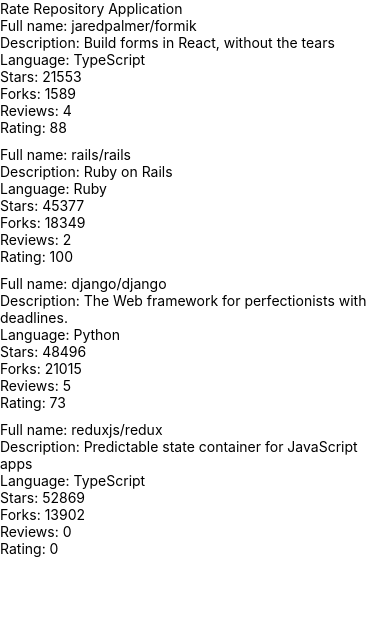
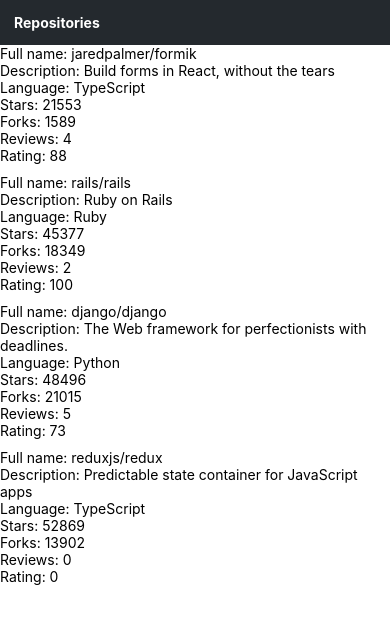
Before and after one commit to janimaenpaa/rate-repository-app, a React Native app: screen / in a window 390 px wide. Shown: the top 624 px of the page. Built offline with nearby package versions, Linux system fonts and the light colour scheme.

Commit message:
Done 10.4: Add appbar and theme

```diff
--- /dev/null
+++ b/src/components/AppBar.jsx
@@ -0,0 +1,36 @@
+import React from "react";
+import { View, StyleSheet, Text, TouchableWithoutFeedback } from "react-native";
+import Constants from "expo-constants";
+import { theme } from "../theme";
+
+const styles = StyleSheet.create({
+  container: {
+    paddingTop: Constants.statusBarHeight,
+    // ...
+    backgroundColor: theme.appBarColor,
+  },
+  tabText: {
+    color: "white",
+    padding: 14,
+    fontWeight: "700",
+  },
+  // ...
+});
+
+const Tab = ({ text }) => {
+  return (
+    <TouchableWithoutFeedback>
+      <Text style={styles.tabText}>{text}</Text>
+    </TouchableWithoutFeedback>
+  );
+};
+
+const AppBar = () => {
+  return (
+    <View style={styles.container}>
+      <Tab text="Repositories" />
+    </View>
+  );
+};
+
+export default AppBar;
--- a/src/components/Main.jsx
+++ b/src/components/Main.jsx
@@ -1,11 +1,10 @@
 import React from "react";
-import Constants from "expo-constants";
 import { Text, StyleSheet, View } from "react-native";
 import RepositoryList from "./RepositoryList"
+import AppBar from "./AppBar";
 
 const styles = StyleSheet.create({
   container: {
-    marginTop: Constants.statusBarHeight,
     flexGrow: 1,
     flexShrink: 1,
   },
@@ -14,7 +13,7 @@ const styles = StyleSheet.create({
 const Main = () => {
   return (
     <View style={styles.container}>
-      <Text>Rate Repository Application</Text>
+      <AppBar />
       <RepositoryList />
     </View>
   );
--- /dev/null
+++ b/src/theme.js
@@ -0,0 +1,3 @@
+export const theme = {
+  appBarColor: "#24292e",
+};
```
